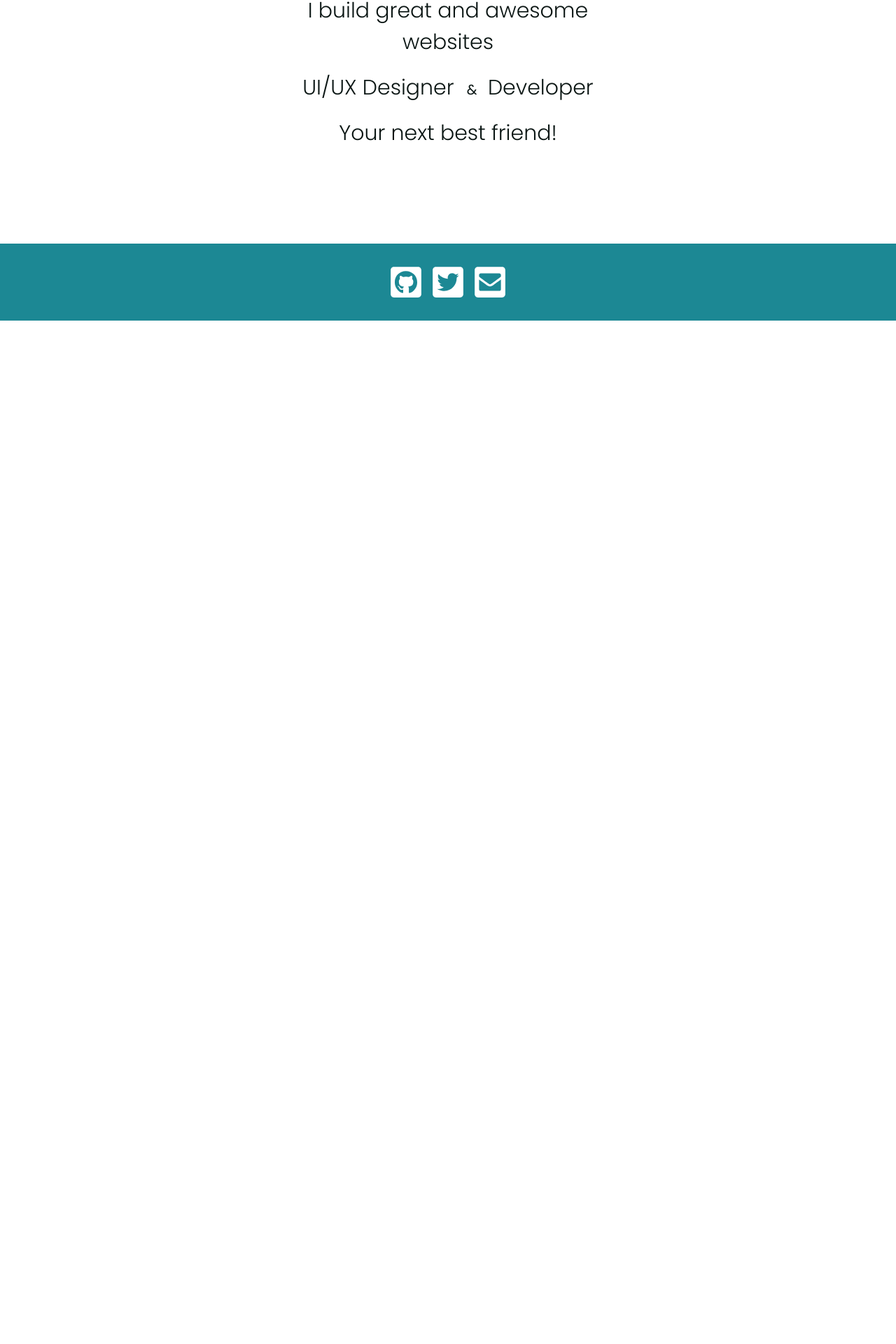
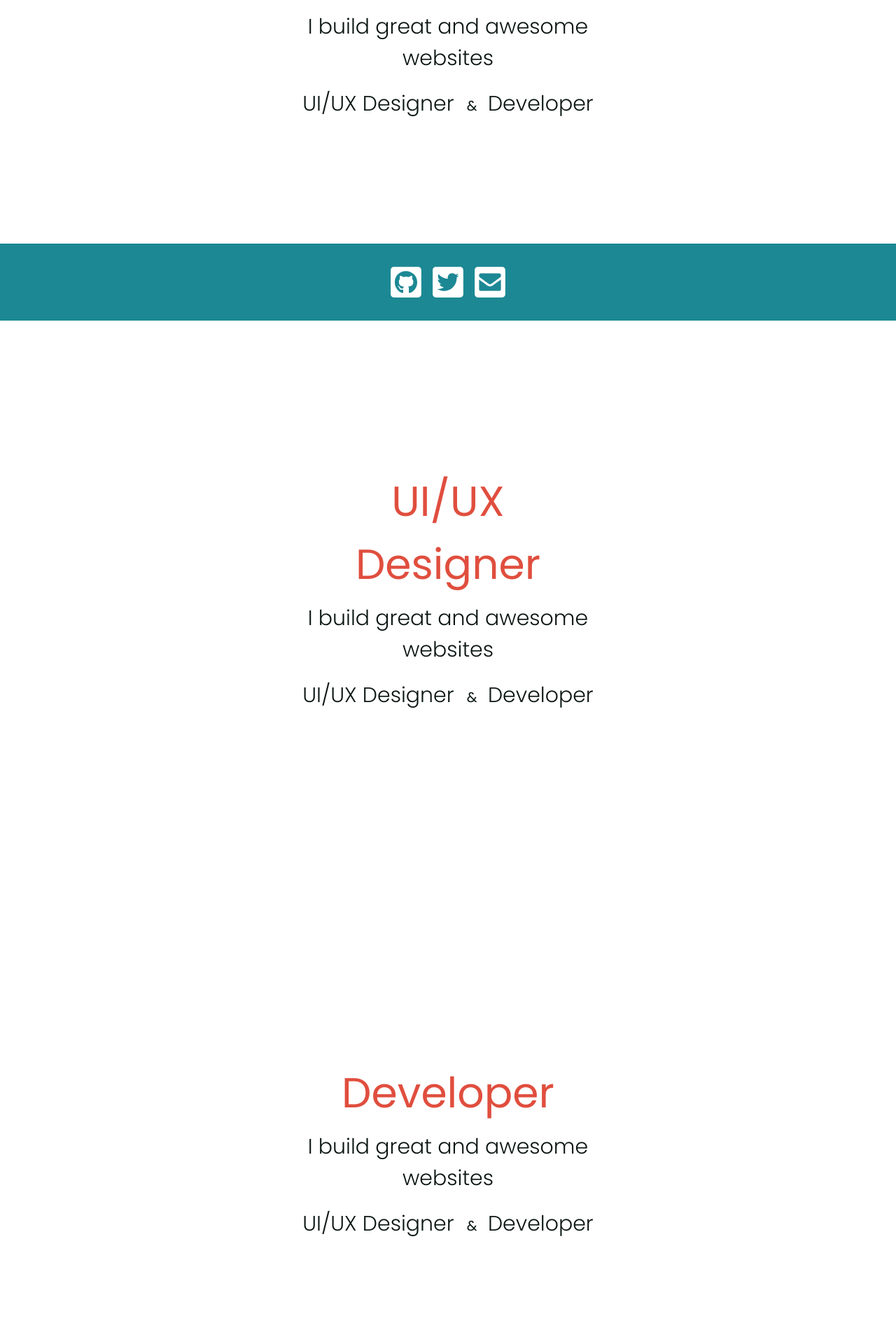
Before and after one commit to Hcmwebs/hcmwebs-react, a React (Create React App) app: page / in a window 1280 px wide. Shown: the part 342-2262 px from the top of the page at 70% size. Before the commit the page ends 800 px from the top, so only its background shows below. Built offline with nearby package versions, Linux system fonts and the light colour scheme; a web font is replaced by a local one.

Commit message:
-starting   with the reviewing the header to add some typewriter effect. -created a data js component
Signed-off-by: Heze <64218603+Hcmwebs@users.noreply.github.com>

```diff
--- /dev/null
+++ b/src/js/Data.js
@@ -0,0 +1,25 @@
+export const Data = [
+  {
+    id: 1,
+    title: 'Hi, I am',
+    name: 'Heze'
+  },
+  {
+    id: 2,
+    name: 'UI/UX Designer',
+  },
+  {
+    id: 3,
+    name: 'Developer',
+  },
+
+  {
+    id: 4,
+    para: 'I build great and awesome websites',
+  },
+
+  {
+    id: 5,
+    para: 'Your next best friend!',
+  },
+];
--- a/src/js/Header.js
+++ b/src/js/Header.js
@@ -1,18 +1,22 @@
+import { Data} from './Data';
 const Header = () => {
+
+  return (
+    <>
+      {Data.map((item, key) => {
         return (
         <header className='header'>
           <div className='heroText'>
-        <h1>
-          Hi, I am <span>Heze</span>
-        </h1>
+            <h1>{item.title} <span data>{item.name}</span></h1>
             <p>I build great and awesome websites </p>
             <p>
-          {' '}
               UI/UX Designer <span> & </span> Developer{' '}
             </p>
-        <p>Your next best friend!</p>
+            <p>{}</p>
           </div>
         </header>
+      )})}
+    </>
   );
 };
 
```
Lines whose indentation alone changed are shown as unchanged.
